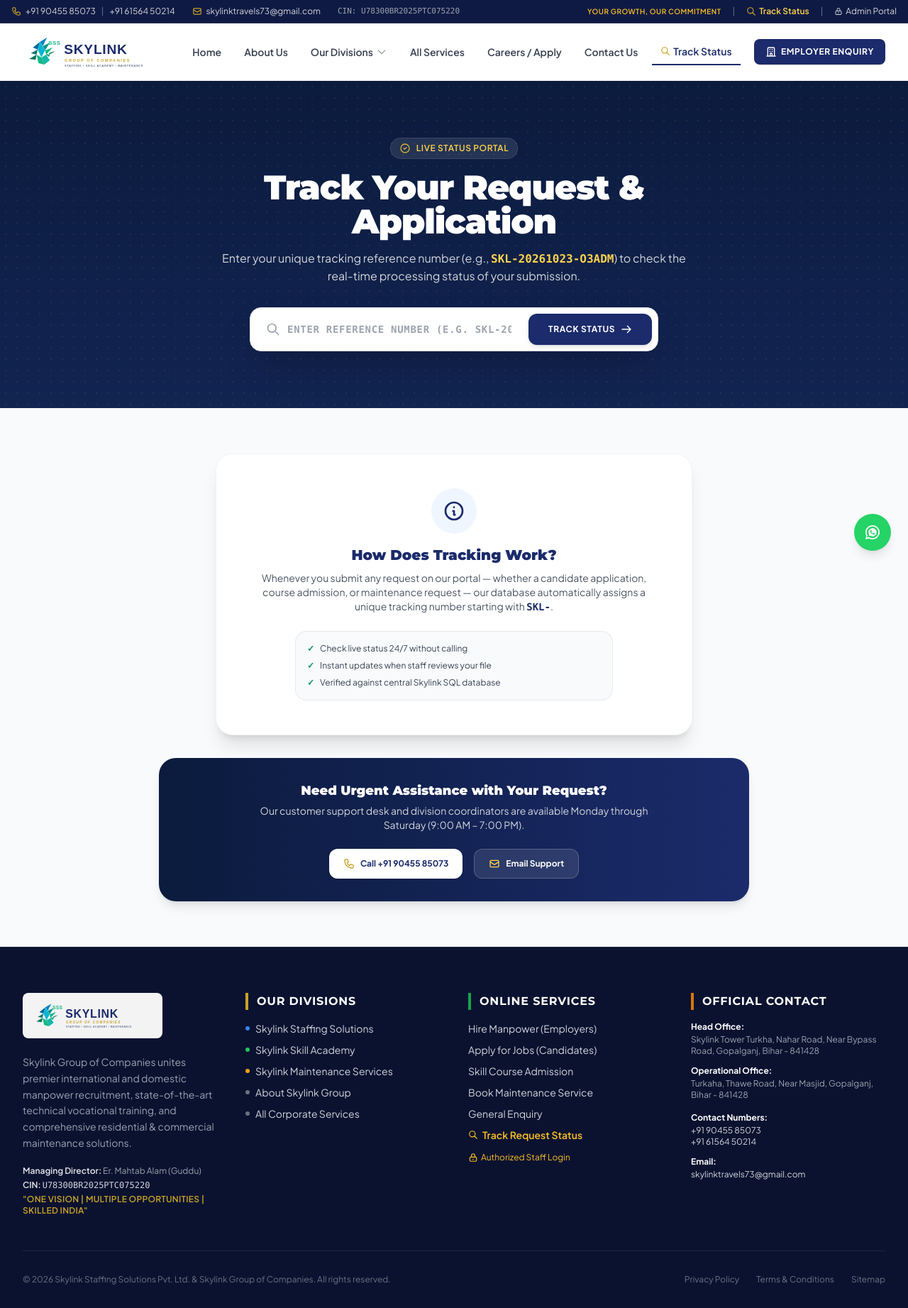
After one commit to anshuman7739/skylink-group, a Django app: page /track/ in a window 1280 px wide. The commit adds this page. Shown: the whole page at 71% size. Run offline with Django 5.2, Linux system fonts and the light colour scheme; some libraries are stand-ins or nearby versions.

Commit message:
Add public customer tracking portal (/track/)

```diff
--- a/skylink/core/urls.py
+++ b/skylink/core/urls.py
@@ -9,6 +9,8 @@ urlpatterns = [
     path('services/', views.all_services, name='services'),
     path('contact/', views.contact, name='contact'),
     path('contact/success/<str:ref>/', views.contact_success, name='contact_success'),
+    path('track/', views.track_status, name='track_status'),
+    path('track/<str:ref>/', views.track_status, name='track_status_detail'),
     path('privacy-policy/', views.privacy_policy, name='privacy_policy'),
     path('terms/', views.terms, name='terms'),
 ]
--- a/skylink/core/views.py
+++ b/skylink/core/views.py
@@ -95,6 +95,35 @@ def contact_success(request, ref):
     })
 
 
+def track_status(request, ref=None):
+    query_ref = (ref or request.GET.get('ref', '')).strip().upper()
+    submission = None
+    not_found = False
+    detail = None
+
+    if query_ref:
+        submission = Submission.objects.filter(reference_number__iexact=query_ref).first()
+        if submission:
+            stype = submission.submission_type
+            if stype == 'maintenance_request':
+                detail = getattr(submission, 'maintenance_request', None)
+            elif stype == 'job_application':
+                detail = getattr(submission, 'candidate_application', None)
+            elif stype == 'course_admission':
+                detail = getattr(submission, 'course_admission', None)
+            elif stype == 'employer_enquiry':
+                detail = getattr(submission, 'employer_enquiry', None)
+        else:
+            not_found = True
+
+    return render(request, 'core/track_status.html', {
+        'query_ref': query_ref,
+        'submission': submission,
+        'detail': detail,
+        'not_found': not_found,
+    })
+
+
 def privacy_policy(request):
     return render(request, 'core/privacy_policy.html')
 
--- a/skylink/templates/core/success.html
+++ b/skylink/templates/core/success.html
@@ -49,6 +49,12 @@
 
       <!-- Action Buttons -->
       <div class="flex flex-wrap justify-center gap-4">
+        <a href="{% url 'core:track_status_detail' ref=reference %}" class="px-6 py-3 bg-emerald-600 hover:bg-emerald-700 text-white font-bold text-xs uppercase tracking-wider rounded-xl transition shadow-md flex items-center gap-2">
+          <svg class="w-4 h-4" fill="none" stroke="currentColor" viewBox="0 0 24 24">
+            <path stroke-linecap="round" stroke-linejoin="round" stroke-width="2" d="M9 12l2 2 4-4m6 2a9 9 0 11-18 0 9 9 0 0118 0z"/>
+          </svg>
+          Track Status Online
+        </a>
         <a href="{% url 'core:home' %}" class="px-6 py-3 bg-navy hover:bg-navy-dark text-white font-bold text-xs uppercase tracking-wider rounded-xl transition shadow">
           Return to Homepage
         </a>
--- /dev/null
+++ b/skylink/templates/core/track_status.html
@@ -0,0 +1,292 @@
+{% extends 'base.html' %}
+{% load static %}
+
+{% block title %}Track Application & Service Status — Skylink Group{% endblock %}
+
+{% block content %}
+<!-- Hero Section -->
+<section class="bg-gradient-to-b from-[#0B1B3D] to-[#122452] text-white py-14 sm:py-20 relative overflow-hidden">
+  <div class="absolute inset-0 opacity-10 bg-[radial-gradient(#D4AF37_1px,transparent_1px)] [background-size:16px_16px]"></div>
+  <div class="max-w-4xl mx-auto px-4 sm:px-6 lg:px-8 text-center relative z-10">
+    <div class="inline-flex items-center gap-2 px-3 py-1.5 rounded-full bg-white/10 text-amber-300 text-xs font-semibold uppercase tracking-wider mb-4 border border-white/10">
+      <svg class="w-4 h-4 text-[#D4AF37]" fill="none" stroke="currentColor" viewBox="0 0 24 24">
+        <path stroke-linecap="round" stroke-linejoin="round" stroke-width="2" d="M9 12l2 2 4-4m6 2a9 9 0 11-18 0 9 9 0 0118 0z"/>
+      </svg>
+      Live Status Portal
+    </div>
+    <h1 class="text-3xl sm:text-5xl font-black tracking-tight mb-4 text-white">
+      Track Your Request & Application
+    </h1>
+    <p class="text-gray-300 text-sm sm:text-base max-w-2xl mx-auto mb-8 leading-relaxed">
+      Enter your unique tracking reference number (e.g., <span class="font-mono text-amber-300 font-bold">SKL-20261023-O3ADM</span>) to check the real-time processing status of your submission.
+    </p>
+
+    <!-- Search Form -->
+    <form method="GET" action="{% url 'core:track_status' %}" class="max-w-xl mx-auto">
+      <div class="bg-white p-2 rounded-2xl shadow-2xl flex flex-col sm:flex-row gap-2 border border-gray-200">
+        <div class="relative flex-1">
+          <div class="absolute inset-y-0 left-0 pl-3.5 flex items-center pointer-events-none text-gray-400">
+            <svg class="w-5 h-5" fill="none" stroke="currentColor" viewBox="0 0 24 24">
+              <path stroke-linecap="round" stroke-linejoin="round" stroke-width="2" d="M21 21l-6-6m2-5a7 7 0 11-14 0 7 7 0 0114 0z"/>
+            </svg>
+          </div>
+          <input
+            type="text"
+            name="ref"
+            value="{{ query_ref }}"
+            placeholder="Enter reference number (e.g. SKL-20261023-O3ADM)"
+            required
+            class="w-full pl-11 pr-4 py-3 text-sm text-gray-900 placeholder-gray-400 focus:outline-none rounded-xl uppercase font-mono tracking-wider font-semibold"
+          >
+        </div>
+        <button
+          type="submit"
+          class="px-7 py-3 bg-[#1B2B6B] hover:bg-[#121E4B] text-white font-bold text-xs uppercase tracking-wider rounded-xl transition shadow-md flex items-center justify-center gap-2 whitespace-nowrap"
+        >
+          <span>Track Status</span>
+          <svg class="w-4 h-4" fill="none" stroke="currentColor" viewBox="0 0 24 24">
+            <path stroke-linecap="round" stroke-linejoin="round" stroke-width="2" d="M14 5l7 7m0 0l-7 7m7-7H3"/>
+          </svg>
+        </button>
+      </div>
+    </form>
+  </div>
+</section>
+
+<!-- Content Section -->
+<section class="py-12 sm:py-16 bg-slate-50 min-h-[50vh]">
+  <div class="max-w-4xl mx-auto px-4 sm:px-6 lg:px-8">
+
+    {% if submission %}
+      <!-- Submission Result Card -->
+      <div class="bg-white rounded-3xl shadow-xl border border-gray-100 overflow-hidden mb-8">
+
+        <!-- Header Banner -->
+        <div class="p-6 sm:p-8 border-b border-gray-100 flex flex-wrap items-center justify-between gap-4 bg-slate-50/60">
+          <div>
+            <div class="flex items-center gap-2 mb-1.5 flex-wrap">
+              <span class="text-xs font-bold uppercase tracking-wider px-2.5 py-1 rounded-md text-white" style="background-color: {{ submission.get_division_color }};">
+                {{ submission.get_division_display }}
+              </span>
+              <span class="text-xs font-semibold px-2.5 py-1 rounded-md bg-gray-100 text-gray-700">
+                {{ submission.get_submission_type_display }}
+              </span>
+            </div>
+            <h2 class="text-2xl sm:text-3xl font-black font-mono text-navy tracking-wide">
+              {{ submission.reference_number }}
+            </h2>
+            <p class="text-xs text-gray-500 mt-1">
+              Submitted on {{ submission.created_at|date:"d M Y, h:i A" }}
+            </p>
+          </div>
+
+          <!-- Status Badge -->
+          <div class="text-right">
+            <span class="inline-flex items-center gap-1.5 px-4 py-2 rounded-full text-xs font-black uppercase tracking-wider text-white shadow-sm" style="background-color: {{ submission.get_status_color }};">
+              <span class="w-2 h-2 rounded-full bg-white animate-pulse"></span>
+              {{ submission.get_status_display }}
+            </span>
+          </div>
+        </div>
+
+        <!-- 4-Step Progress Stepper -->
+        {% if submission.status != 'rejected' %}
+        <div class="p-6 sm:p-8 border-b border-gray-100">
+          <p class="text-xs font-bold uppercase tracking-widest text-gray-400 mb-6">Processing Timeline</p>
+
+          <div class="grid grid-cols-1 sm:grid-cols-4 gap-4 relative">
+
+            <!-- Step 1: Received -->
+            <div class="flex sm:flex-col items-center sm:text-center gap-3">
+              <div class="w-10 h-10 rounded-full flex items-center justify-center font-bold text-sm bg-emerald-500 text-white shadow-md">
+                ✓
+              </div>
+              <div>
+                <p class="text-xs font-bold text-gray-900">1. Received</p>
+                <p class="text-[11px] text-gray-500">Record Saved in DB</p>
+              </div>
+            </div>
+
+            <!-- Step 2: Under Review -->
+            <div class="flex sm:flex-col items-center sm:text-center gap-3">
+              <div class="w-10 h-10 rounded-full flex items-center justify-center font-bold text-sm {% if submission.status in 'contacted,in_progress,completed' %}bg-emerald-500 text-white shadow-md{% else %}bg-gray-100 text-gray-400 border border-gray-200{% endif %}">
+                {% if submission.status in 'contacted,in_progress,completed' %}✓{% else %}2{% endif %}
+              </div>
+              <div>
+                <p class="text-xs font-bold text-gray-900">2. Under Review</p>
+                <p class="text-[11px] text-gray-500">Coordinator Review</p>
+              </div>
+            </div>
+
+            <!-- Step 3: In Progress -->
+            <div class="flex sm:flex-col items-center sm:text-center gap-3">
+              <div class="w-10 h-10 rounded-full flex items-center justify-center font-bold text-sm {% if submission.status in 'in_progress,completed' %}bg-emerald-500 text-white shadow-md{% else %}bg-gray-100 text-gray-400 border border-gray-200{% endif %}">
+                {% if submission.status in 'in_progress,completed' %}✓{% else %}3{% endif %}
+              </div>
+              <div>
+                <p class="text-xs font-bold text-gray-900">3. In Progress</p>
+                <p class="text-[11px] text-gray-500">Action & Dispatch</p>
+              </div>
+            </div>
+
+            <!-- Step 4: Completed -->
+            <div class="flex sm:flex-col items-center sm:text-center gap-3">
+              <div class="w-10 h-10 rounded-full flex items-center justify-center font-bold text-sm {% if submission.status == 'completed' %}bg-emerald-500 text-white shadow-md{% else %}bg-gray-100 text-gray-400 border border-gray-200{% endif %}">
+                {% if submission.status == 'completed' %}✓{% else %}4{% endif %}
+              </div>
+              <div>
+                <p class="text-xs font-bold text-gray-900">4. Finalized</p>
+                <p class="text-[11px] text-gray-500">Service / Application Closed</p>
+              </div>
+            </div>
+
+          </div>
+        </div>
+        {% endif %}
+
+        <!-- Detailed Status Message & Information -->
+        <div class="p-6 sm:p-8 space-y-6">
+
+          <!-- Status Banner Box -->
+          <div class="p-5 rounded-2xl {% if submission.status == 'completed' %}bg-emerald-50 border border-emerald-200 text-emerald-900{% elif submission.status == 'rejected' %}bg-red-50 border border-red-200 text-red-900{% elif submission.status == 'in_progress' %}bg-purple-50 border border-purple-200 text-purple-900{% elif submission.status == 'contacted' %}bg-amber-50 border border-amber-200 text-amber-900{% else %}bg-blue-50 border border-blue-200 text-blue-900{% endif %}">
+            <h4 class="text-sm font-bold uppercase tracking-wider mb-1 flex items-center gap-2">
+              <span class="inline-block w-2 h-2 rounded-full {% if submission.status == 'completed' %}bg-emerald-600{% elif submission.status == 'rejected' %}bg-red-600{% elif submission.status == 'in_progress' %}bg-purple-600{% elif submission.status == 'contacted' %}bg-amber-600{% else %}bg-blue-600{% endif %}"></span>
+              Current Update
+            </h4>
+            <p class="text-xs sm:text-sm leading-relaxed">
+              {% if submission.status == 'new' %}
+                Your submission has been securely registered in our system. A division supervisor has been notified and will contact you via phone or email within standard working hours.
+              {% elif submission.status == 'contacted' %}
+                Our team representative has reached out to discuss your request. Your application/enquiry is currently being reviewed with the division operations head.
+              {% elif submission.status == 'in_progress' %}
+                Your request is actively in progress. Our technicians / recruitment executives are executing the required actions.
+              {% elif submission.status == 'completed' %}
+                This request has been successfully completed and fulfilled. Thank you for choosing Skylink Group of Companies.
+              {% elif submission.status == 'rejected' %}
+                This submission could not be processed at this time. Please contact our support office directly for detailed assistance.
+              {% endif %}
+            </p>
+          </div>
+
+          <!-- Submitted Overview Details -->
+          <div class="grid grid-cols-1 sm:grid-cols-2 gap-4 text-xs">
+            <div class="p-4 rounded-xl bg-slate-50 border border-gray-100">
+              <p class="text-gray-400 font-bold uppercase tracking-wider text-[10px] mb-1">Applicant / Client Name</p>
+              <p class="font-bold text-gray-900 text-sm">{{ submission.full_name }}</p>
+            </div>
+
+            {% if submission.company_name %}
+            <div class="p-4 rounded-xl bg-slate-50 border border-gray-100">
+              <p class="text-gray-400 font-bold uppercase tracking-wider text-[10px] mb-1">Company / Organisation</p>
+              <p class="font-bold text-gray-900 text-sm">{{ submission.company_name }}</p>
+            </div>
+            {% endif %}
+
+            {% if detail and detail.service_category %}
+            <div class="p-4 rounded-xl bg-slate-50 border border-gray-100">
+              <p class="text-gray-400 font-bold uppercase tracking-wider text-[10px] mb-1">Service Requested</p>
+              <p class="font-bold text-gray-900 text-sm">{{ detail.get_service_category_display }}</p>
+            </div>
+            {% endif %}
+
+            {% if detail and detail.preferred_date %}
+            <div class="p-4 rounded-xl bg-slate-50 border border-gray-100">
+              <p class="text-gray-400 font-bold uppercase tracking-wider text-[10px] mb-1">Preferred Appointment Date</p>
+              <p class="font-bold text-gray-900 text-sm">{{ detail.preferred_date }}</p>
+            </div>
+            {% endif %}
+
+            {% if detail and detail.course %}
+            <div class="p-4 rounded-xl bg-slate-50 border border-gray-100">
+              <p class="text-gray-400 font-bold uppercase tracking-wider text-[10px] mb-1">Course Applied</p>
+              <p class="font-bold text-gray-900 text-sm">{{ detail.get_course_display }}</p>
+            </div>
+            {% endif %}
+
+            {% if detail and detail.job_role %}
+            <div class="p-4 rounded-xl bg-slate-50 border border-gray-100">
+              <p class="text-gray-400 font-bold uppercase tracking-wider text-[10px] mb-1">Job Role Applied For</p>
+              <p class="font-bold text-gray-900 text-sm">{{ detail.job_role }}</p>
+            </div>
+            {% endif %}
+
+            <div class="p-4 rounded-xl bg-slate-50 border border-gray-100">
+              <p class="text-gray-400 font-bold uppercase tracking-wider text-[10px] mb-1">Last Updated</p>
+              <p class="font-bold text-gray-900 text-sm">{{ submission.updated_at|date:"d M Y, h:i A" }}</p>
+            </div>
+          </div>
+
+        </div>
+
+      </div>
+
+    {% elif not_found %}
+      <!-- Reference Not Found Alert -->
+      <div class="bg-white rounded-3xl p-8 sm:p-12 shadow-xl border border-gray-100 text-center max-w-xl mx-auto mb-8">
+        <div class="w-16 h-16 mx-auto rounded-full bg-red-100 text-red-600 flex items-center justify-center mb-4">
+          <svg class="w-8 h-8" fill="none" stroke="currentColor" viewBox="0 0 24 24">
+            <path stroke-linecap="round" stroke-linejoin="round" stroke-width="2" d="M12 9v2m0 4h.01m-6.938 4h13.856c1.54 0 2.502-1.667 1.732-3L13.732 4c-.77-1.333-2.694-1.333-3.464 0L3.34 16c-.77 1.333.192 3 1.732 3z"/>
+          </svg>
+        </div>
+        <h3 class="text-xl font-black text-navy mb-2">Reference Number Not Found</h3>
+        <p class="text-gray-600 text-xs sm:text-sm mb-6 leading-relaxed">
+          We could not find any active record matching <strong class="font-mono text-red-600 uppercase">{{ query_ref }}</strong>. Please check that you entered the exact number format (e.g., <span class="font-mono font-bold text-navy">SKL-20261023-O3ADM</span>).
+        </p>
+        <a href="{% url 'core:track_status' %}" class="inline-flex items-center px-6 py-2.5 bg-gray-100 hover:bg-gray-200 text-gray-800 text-xs font-bold uppercase tracking-wider rounded-xl transition">
+          Try Searching Again
+        </a>
+      </div>
+    {% else %}
+      <!-- Instructions Box on Initial Load -->
+      <div class="bg-white rounded-3xl p-8 sm:p-12 shadow-xl border border-gray-100 max-w-2xl mx-auto text-center">
+        <div class="w-16 h-16 mx-auto rounded-full bg-blue-50 text-[#1B2B6B] flex items-center justify-center mb-4">
+          <svg class="w-8 h-8" fill="none" stroke="currentColor" viewBox="0 0 24 24">
+            <path stroke-linecap="round" stroke-linejoin="round" stroke-width="2" d="M13 16h-1v-4h-1m1-4h.01M21 12a9 9 0 11-18 0 9 9 0 0118 0z"/>
+          </svg>
+        </div>
+        <h3 class="text-xl font-black text-navy mb-2">How Does Tracking Work?</h3>
+        <p class="text-gray-600 text-xs sm:text-sm leading-relaxed mb-6">
+          Whenever you submit any request on our portal — whether a candidate application, course admission, or maintenance request — our database automatically assigns a unique tracking number starting with <strong class="font-mono text-navy">SKL-</strong>.
+        </p>
+        <div class="bg-slate-50 p-4 rounded-2xl border border-gray-200/80 text-left space-y-2 text-xs text-gray-700 max-w-md mx-auto">
+          <div class="flex items-center gap-2">
+            <span class="text-emerald-600 font-bold">✓</span>
+            <span>Check live status 24/7 without calling</span>
+          </div>
+          <div class="flex items-center gap-2">
+            <span class="text-emerald-600 font-bold">✓</span>
+            <span>Instant updates when staff reviews your file</span>
+          </div>
+          <div class="flex items-center gap-2">
+            <span class="text-emerald-600 font-bold">✓</span>
+            <span>Verified against central Skylink SQL database</span>
+          </div>
+        </div>
+      </div>
+    {% endif %}
+
+    <!-- Need Immediate Help Card -->
+    <div class="mt-8 bg-gradient-to-r from-[#0B1B3D] to-[#1B2B6B] rounded-3xl p-6 sm:p-8 text-white text-center shadow-lg">
+      <h4 class="text-lg font-black mb-1">Need Urgent Assistance with Your Request?</h4>
+      <p class="text-gray-300 text-xs sm:text-sm max-w-xl mx-auto mb-6">
+        Our customer support desk and division coordinators are available Monday through Saturday (9:00 AM – 7:00 PM).
+      </p>
+      <div class="flex flex-wrap justify-center gap-4 text-xs font-bold">
+        <a href="tel:{{ business_phone1 }}" class="inline-flex items-center gap-2 px-5 py-3 rounded-xl bg-white text-navy hover:bg-amber-400 transition shadow">
+          <svg class="w-4 h-4 text-[#C9A227]" fill="none" stroke="currentColor" viewBox="0 0 24 24">
+            <path stroke-linecap="round" stroke-linejoin="round" stroke-width="2" d="M3 5a2 2 0 012-2h3.28a1 1 0 01.948.684l1.498 4.493a1 1 0 01-.502 1.21l-2.257 1.13a11.042 11.042 0 005.516 5.516l1.13-2.257a1 1 0 011.21-.502l4.493 1.498a1 1 0 01.684.949V19a2 2 0 01-2 2h-1C9.716 21 3 14.284 3 6V5z"/>
+          </svg>
+          Call {{ business_phone1 }}
+        </a>
+        <a href="mailto:{{ business_email }}" class="inline-flex items-center gap-2 px-5 py-3 rounded-xl bg-white/10 hover:bg-white/20 text-white transition border border-white/20">
+          <svg class="w-4 h-4 text-amber-300" fill="none" stroke="currentColor" viewBox="0 0 24 24">
+            <path stroke-linecap="round" stroke-linejoin="round" stroke-width="2" d="M3 8l7.89 5.26a2 2 0 002.22 0L21 8M5 19h14a2 2 0 002-2V7a2 2 0 00-2-2H5a2 2 0 00-2 2v10a2 2 0 002 2z"/>
+          </svg>
+          Email Support
+        </a>
+      </div>
+    </div>
+
+  </div>
+</section>
+{% endblock %}
--- a/skylink/templates/footer.html
+++ b/skylink/templates/footer.html
@@ -89,6 +89,12 @@
             </a>
           </li>
           <li>
+            <a href="{% url 'core:track_status' %}" class="text-amber-400 font-semibold hover:text-amber-300 transition flex items-center gap-1.5">
+              <svg class="w-3.5 h-3.5" fill="none" stroke="currentColor" viewBox="0 0 24 24"><path stroke-linecap="round" stroke-linejoin="round" stroke-width="2" d="M21 21l-6-6m2-5a7 7 0 11-14 0 7 7 0 0114 0z"/></svg>
+              Track Request Status
+            </a>
+          </li>
+          <li>
             <a href="{% url 'submissions:admin_login' %}" class="text-amber-400 hover:text-amber-300 transition text-xs flex items-center pt-1">
               <svg class="w-3.5 h-3.5 mr-1" fill="none" stroke="currentColor" viewBox="0 0 24 24">
                 <path stroke-linecap="round" stroke-linejoin="round" stroke-width="2" d="M12 15v2m-6 4h12a2 2 0 002-2v-6a2 2 0 00-2-2H6a2 2 0 00-2 2v6a2 2 0 002 2zm10-10V7a4 4 0 00-8 0v4h8z"/>
--- a/skylink/templates/navbar.html
+++ b/skylink/templates/navbar.html
@@ -21,6 +21,13 @@
     </div>
     <div class="flex items-center space-x-4">
       <span class="text-amber-400 font-semibold tracking-wider uppercase text-[10px]">{{ site_tagline }}</span>
+      <span class="text-gray-500">|</span>
+      <a href="{% url 'core:track_status' %}" class="text-xs text-amber-300 hover:text-white flex items-center transition font-semibold">
+        <svg class="w-3.5 h-3.5 mr-1 text-[#C9A227]" fill="none" stroke="currentColor" viewBox="0 0 24 24">
+          <path stroke-linecap="round" stroke-linejoin="round" stroke-width="2" d="M21 21l-6-6m2-5a7 7 0 11-14 0 7 7 0 0114 0z"/>
+        </svg>
+        Track Status
+      </a>
       <span class="text-gray-500">|</span>
       <a href="{% url 'submissions:admin_login' %}" class="text-xs text-gray-300 hover:text-white flex items-center transition">
         <svg class="w-3 h-3 mr-1" fill="none" stroke="currentColor" viewBox="0 0 24 24">
@@ -119,6 +126,13 @@
         <a href="{% url 'core:contact' %}" class="px-3 py-2 text-sm font-semibold {% if request.resolver_match.url_name == 'contact' %}text-[#1B2B6B] border-b-2 border-[#1B2B6B]{% else %}text-gray-700 hover:text-[#1B2B6B]{% endif %} transition">
           Contact Us
         </a>
+
+        <a href="{% url 'core:track_status' %}" class="px-3 py-2 text-sm font-semibold {% if 'track' in request.path %}text-[#1B2B6B] border-b-2 border-[#1B2B6B]{% else %}text-gray-700 hover:text-[#1B2B6B]{% endif %} transition flex items-center gap-1">
+          <svg class="w-3.5 h-3.5 text-[#C9A227]" fill="none" stroke="currentColor" viewBox="0 0 24 24">
+            <path stroke-linecap="round" stroke-linejoin="round" stroke-width="2" d="M21 21l-6-6m2-5a7 7 0 11-14 0 7 7 0 0114 0z"/>
+          </svg>
+          Track Status
+        </a>
       </nav>
 
       <!-- Desktop Action CTA -->
@@ -181,6 +195,12 @@
           </div>
         </div>
 
+        <a href="{% url 'core:track_status' %}" class="block px-3 py-2.5 rounded-md text-base font-bold text-[#1B2B6B] bg-blue-50/70 hover:bg-blue-100 flex items-center justify-between">
+          <span>Track Status</span>
+          <svg class="w-4 h-4 text-[#C9A227]" fill="none" stroke="currentColor" viewBox="0 0 24 24">
+            <path stroke-linecap="round" stroke-linejoin="round" stroke-width="2" d="M21 21l-6-6m2-5a7 7 0 11-14 0 7 7 0 0114 0z"/>
+          </svg>
+        </a>
         <a href="{% url 'core:contact' %}" class="block px-3 py-2.5 rounded-md text-base font-semibold text-gray-800 hover:bg-gray-100">Contact Us</a>
         <a href="{% url 'submissions:admin_login' %}" class="block px-3 py-2.5 rounded-md text-sm font-medium text-gray-500 hover:bg-gray-100">Admin Portal Login</a>
       </nav>
```
Also changed, not shown: skylink/db.sqlite3, skylink/media/maintenance_attachments/2026/10/45df3454-e490-4d2d-84ce-427610b7c110.jpeg (added), 1 other file.
